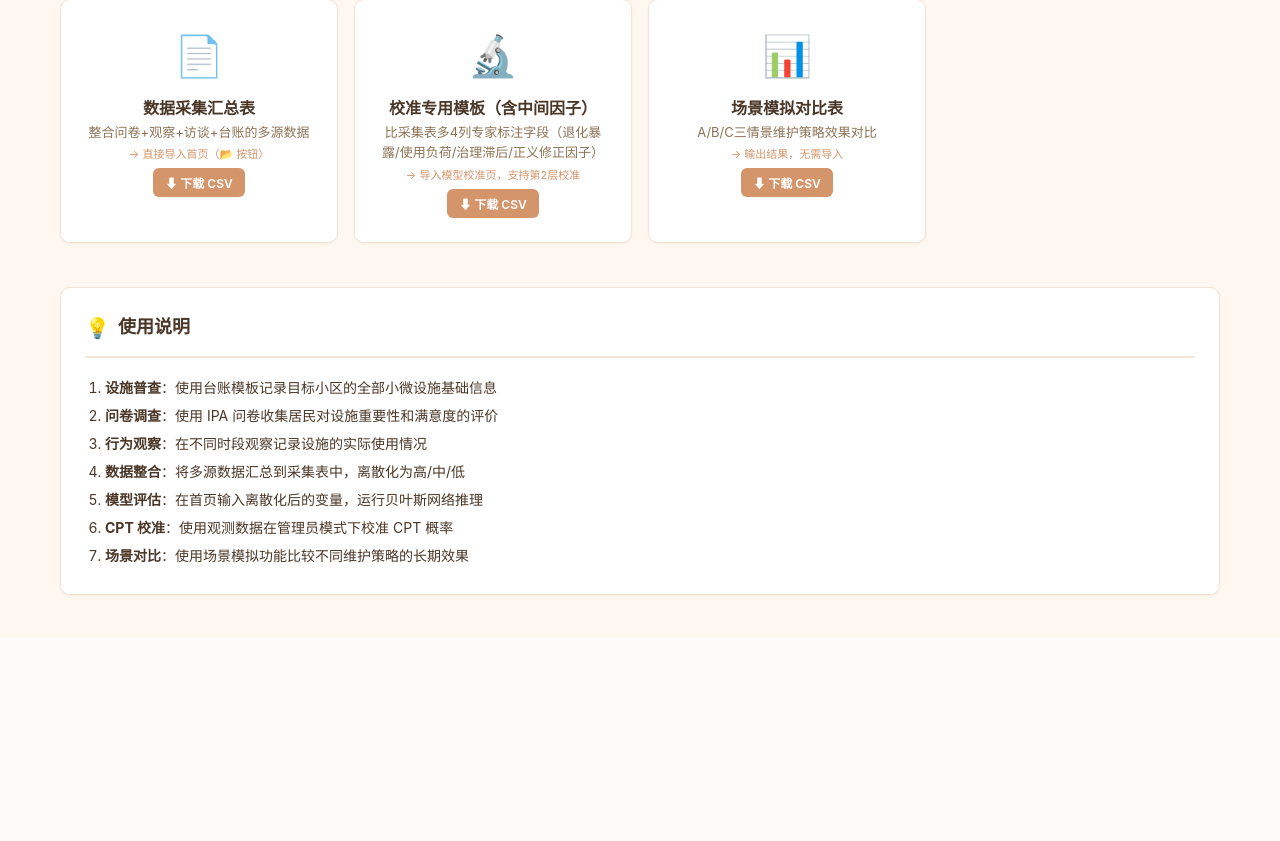
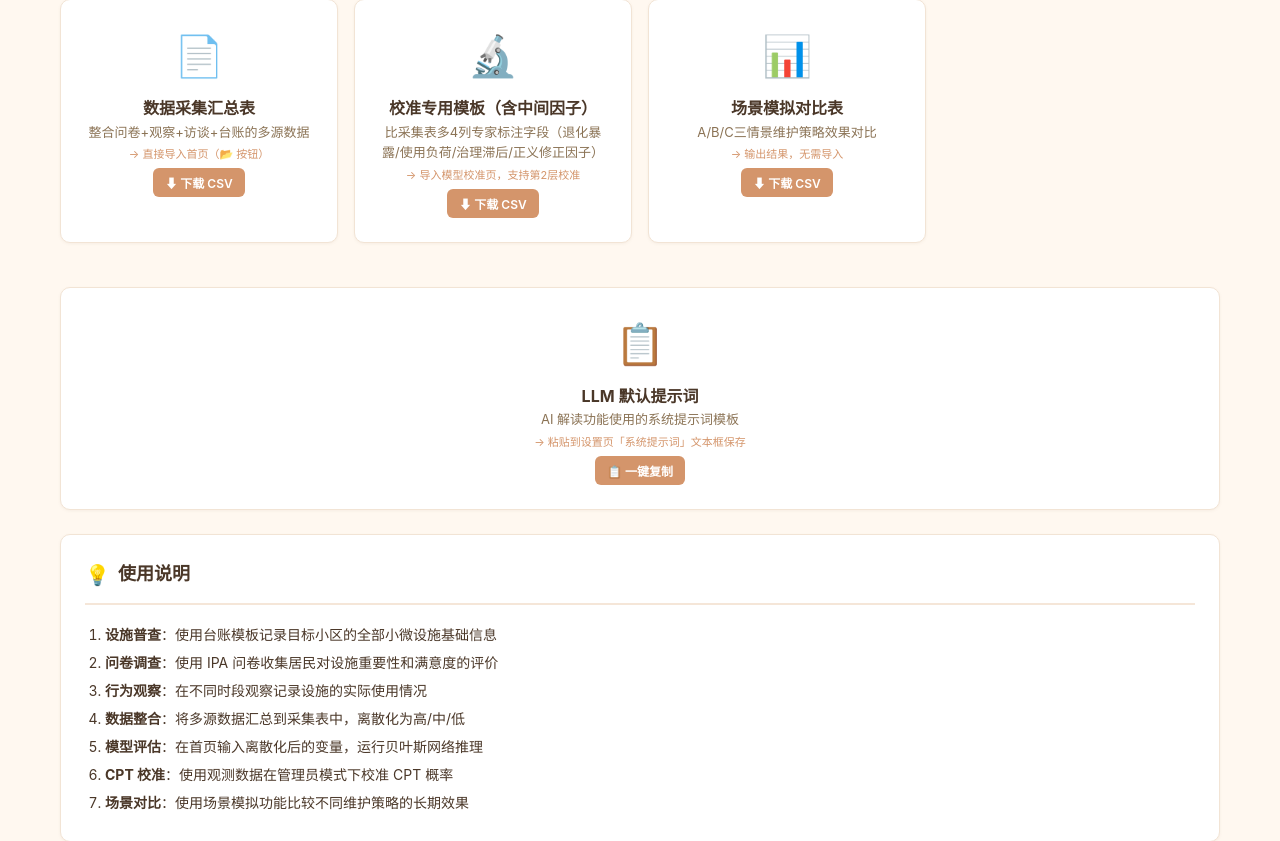
Before and after one commit to Star-Mo2/SRTP, a Flask app: page /tools in a window 1280 px wide. Shown: the part 464-1305 px from the top of the page. Before the commit the page ends 1061 px from the top, so only its background shows below. Run offline with Flask 3, Linux system fonts and the light colour scheme; parts of the project's set-up code (start-up, migrations or seed data) failed here and were passed over.

Commit message:
工具页新增LLM默认提示词一键复制功能

```diff
--- a/templates/tools.html
+++ b/templates/tools.html
@@ -25,6 +25,14 @@
         <button class="btn btn-primary btn-sm" onclick="downloadTemplate('{{ id }}')">⬇ 下载 CSV</button>
     </div>
     {% endfor %}
+</div>
+
+<div class="card" style="margin-top:24px;text-align:center;">
+    <div style="font-size:40px;margin-bottom:8px;">📋</div>
+    <h4>LLM 默认提示词</h4>
+    <p style="font-size:13px;color:var(--text-secondary);">AI 解读功能使用的系统提示词模板</p>
+    <p style="font-size:11px;color:var(--accent);margin:4px 0;">→ 粘贴到设置页「系统提示词」文本框保存</p>
+    <button class="btn btn-primary btn-sm" onclick="copyDefaultPrompt()">📋 一键复制</button>
 </div>
 
 <div class="card" style="margin-top:24px;">
@@ -69,5 +77,14 @@ function downloadTemplate(type) {
     URL.revokeObjectURL(url);
     document.getElementById('download-msg').innerHTML = `✅ "${names[type]}" 已下载（CSV格式，可用Excel打开，仅含表头）`;
 }
+
+function copyDefaultPrompt() {
+    const prompt = "你是一位经验丰富的老旧小区适老化设施维护专家。你擅长分析公共设施的磨损风险，评估维护优先级，并为社区管理者提供切实可行的维护建议。\\n\\n禁止使用Markdown格式，请使用纯文本格式输出，具体要求：\\n1. 小标题用【】包裹，如【当前风险解读】\\n2. 重点内容用「」标注，不要使用 ** 加粗\\n3. 列举项用数字 1. 2. 3.，不要使用 * 或 -\\n\\n在给出建议时，请遵循以下原则：\\n1. 优先关注涉及老人和儿童安全的设施\\n2. 从"被动维修"转向"主动预防"的角度思考\\n3. 考虑有限维护预算下的资源最优分配\\n4. 给出短期应急措施和长期预防策略\\n5. 用通俗易懂的语言解释技术概念\\n\\n【多情景对比解读】\\n当收到A/B/C三情景对比数据时：\\n1. 对比三种维护策略的优先级得分和风险概率差异\\n2. 分析情景C（动态调配）相比情景A（被动维修）的改善幅度\\n3. 如果情景B（定期预防）和情景C得分接近，说明定期维护已基本足够，无需过度投入\\n4. 如果情景C显著优于A和B，则建议优先考虑动态调配策略\\n5. 给出适合该设施的推荐策略及简要理由\\n6. 从空间正义角度评述不同策略对老人、儿童等脆弱群体的影响差异";
+    navigator.clipboard.writeText(prompt.replace(/\\\\n/g, '\\n')).then(() => {
+        document.getElementById('download-msg').innerHTML = '✅ 默认提示词已复制到剪贴板！去设置页粘贴到「系统提示词」文本框保存即可';
+    }).catch(() => {
+        document.getElementById('download-msg').innerHTML = '❌ 复制失败，请手动复制';
+    });
+}
 </script>
 {% endblock %}
```
